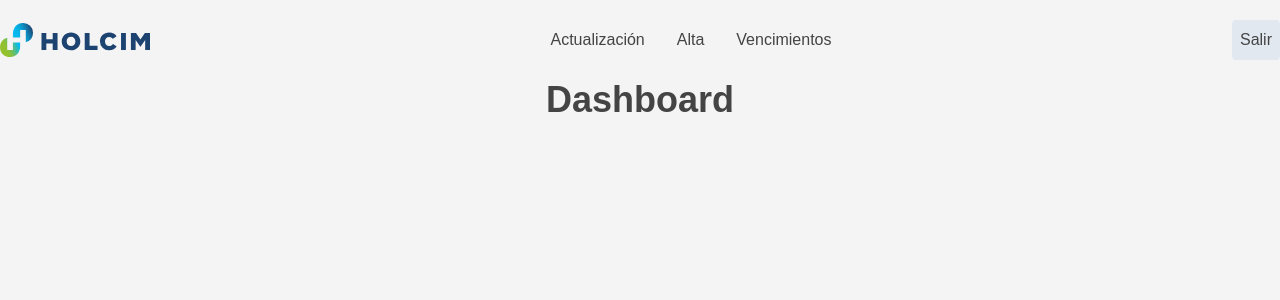
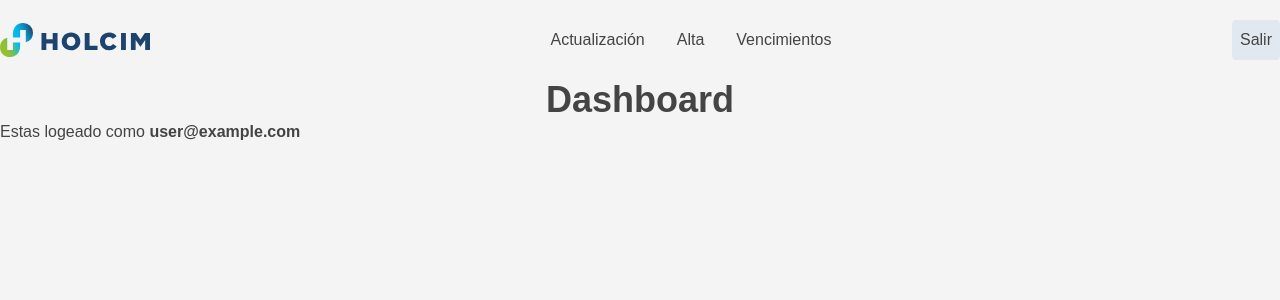
Before and after one commit to julioxr/control-de-documentacion, a Next.js app: page /dashboard in a window 1280 px wide. Shown: the top 300 px of the page. Built offline with nearby package versions, Linux system fonts and the light colour scheme; no server answers; sample sign-in values are in the browser's storage.

Commit message:
All routes were properly secured

```diff
--- a/src/app/create/page.js
+++ b/src/app/create/page.js
@@ -5,16 +5,11 @@ import { useSession } from "next-auth/react";
 import { useRouter } from "next/navigation";
 
 const Create = () => {
-    const session = useSession();
+    const { data: session, status } = useSession();
     const router = useRouter();
     const [tiposInterlocutores, setTiposInterlocutores] = useState([]);
 
     useEffect(() => {
-        if (session.status === "unauthenticated") {
-            router.push("/");
-            return;
-        }
-
         const fetchTiposInterlocutores = async () => {
             try {
                 const response = await fetch(
@@ -32,7 +27,14 @@ const Create = () => {
         fetchTiposInterlocutores();
     }, [tiposInterlocutores]);
 
-    if (session.status === "authenticated") {
+    useEffect(() => {
+        if (status === "unauthenticated") {
+            router.push("/");
+            return;
+        }
+    }, [status]);
+
+    if (status === "authenticated") {
         return (
             <section className="container mx-auto max-w-5xl">
                 <h1 className="mb-8 text-center text-4xl font-bold">Alta</h1>
--- a/src/app/dashboard/page.jsx
+++ b/src/app/dashboard/page.jsx
@@ -18,6 +18,10 @@ const Dashboard = () => {
         return (
             <>
                 <h1 className="text-center text-4xl font-bold">Dashboard</h1>
+                <p>
+                    Estas logeado como{" "}
+                    <span className="font-bold">{session.user?.email}</span>
+                </p>
             </>
         );
     }
--- a/src/app/expiration/page.jsx
+++ b/src/app/expiration/page.jsx
@@ -1,17 +1,20 @@
 "use client";
+import { useEffect } from "react";
 import { useSession } from "next-auth/react";
 import { useRouter } from "next/navigation";
 
 const Expiration = () => {
-    const session = useSession();
+    const { data: session, status } = useSession();
     const router = useRouter();
 
-    if (session.status === "unauthenticated") {
-        router.push("/");
-        return;
-    }
+    useEffect(() => {
+        if (status === "unauthenticated") {
+            router.push("/");
+            return;
+        }
+    }, [status]);
 
-    if (session.status === "authenticated") {
+    if (status === "authenticated") {
         return (
             <>
                 <h1 className="text-center text-4xl font-bold">Vencimientos</h1>
--- a/src/app/multiple/page.jsx
+++ b/src/app/multiple/page.jsx
@@ -1,11 +1,26 @@
-import React from "react";
+"use client";
+import { useEffect } from "react";
+import { useSession } from "next-auth/react";
+import { useRouter } from "next/navigation";
 
 const Multiple = () => {
-    return (
-        <>
-            <h1 className="text-center text-6xl font-bold">Multiple</h1>
-        </>
-    );
+    const { data: session, status } = useSession();
+    const router = useRouter();
+
+    useEffect(() => {
+        if (status === "unauthenticated") {
+            router.push("/");
+            return;
+        }
+    }, [status]);
+
+    if (status === "authenticated") {
+        return (
+            <>
+                <h1 className="text-center text-6xl font-bold">Multiple</h1>
+            </>
+        );
+    }
 };
 
 export default Multiple;
--- a/src/app/update/page.jsx
+++ b/src/app/update/page.jsx
@@ -1,9 +1,25 @@
-import React from "react";
+"use client";
+import { useEffect } from "react";
+import { useSession } from "next-auth/react";
+import { useRouter } from "next/navigation";
 
 const Update = () => {
+    const { data: session, status } = useSession();
+    const router = useRouter();
+
+    useEffect(() => {
+        if (status === "unauthenticated") {
+            router.push("/");
+            return;
+        }
+    }, [status]);
+
+    if (status === "authenticated") {
         return (
             <>
-            <h1 className="text-center text-4xl font-bold">Actualización</h1>
+                <h1 className="text-center text-4xl font-bold">
+                    Actualización
+                </h1>
 
                 {/* <section className="container mx-auto w-full">
                     <form action="" className="h-20 bg-green-100">
@@ -23,12 +39,13 @@ const Update = () => {
                     <p>
                         aca debo poder seleccionar un input con interlocutor,
                         nombre, y dni, inicio y fin, adjuntar archivo. Tener en
-                    cuenta sql para enviar el nombre del archivo y el contenido
-                    por separado
+                        cuenta sql para enviar el nombre del archivo y el
+                        contenido por separado
                     </p>
                 </section>
             </>
         );
+    }
 };
 
 export default Update;
--- a/src/components/login/MainLogin.jsx
+++ b/src/components/login/MainLogin.jsx
@@ -1,17 +1,21 @@
 "use client";
+import { useEffect } from "react";
 import { useSession } from "next-auth/react";
 import FormLogin from "./FormLogin";
 import { useRouter } from "next/navigation";
 
 const Login = () => {
-    const session = useSession();
+    const { data: session, status } = useSession();
     const router = useRouter();
 
-    if (session.status === "authenticated") {
-        router.push("/dashboard");
-    }
+    useEffect(() => {
+        if (status === "authenticated") {
+            router.push("/dashboard");
+            return;
+        }
+    }, [status]);
 
-    if (session.status === "unauthenticated") {
+    if (status === "unauthenticated") {
         return (
             <>
                 <main className="container mx-auto flex min-h-[calc(100vh-80px)] items-center justify-center gap-52">
```
Lines whose indentation alone changed are shown as unchanged.
